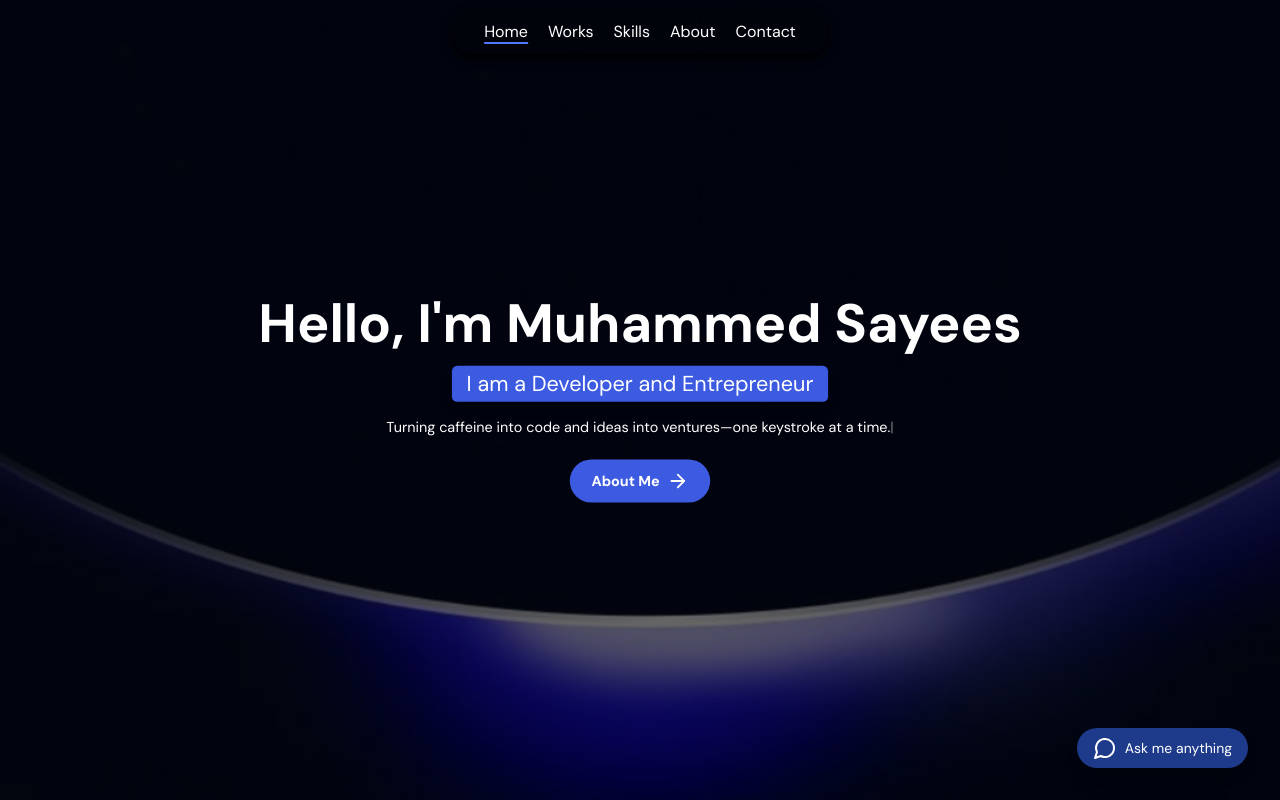
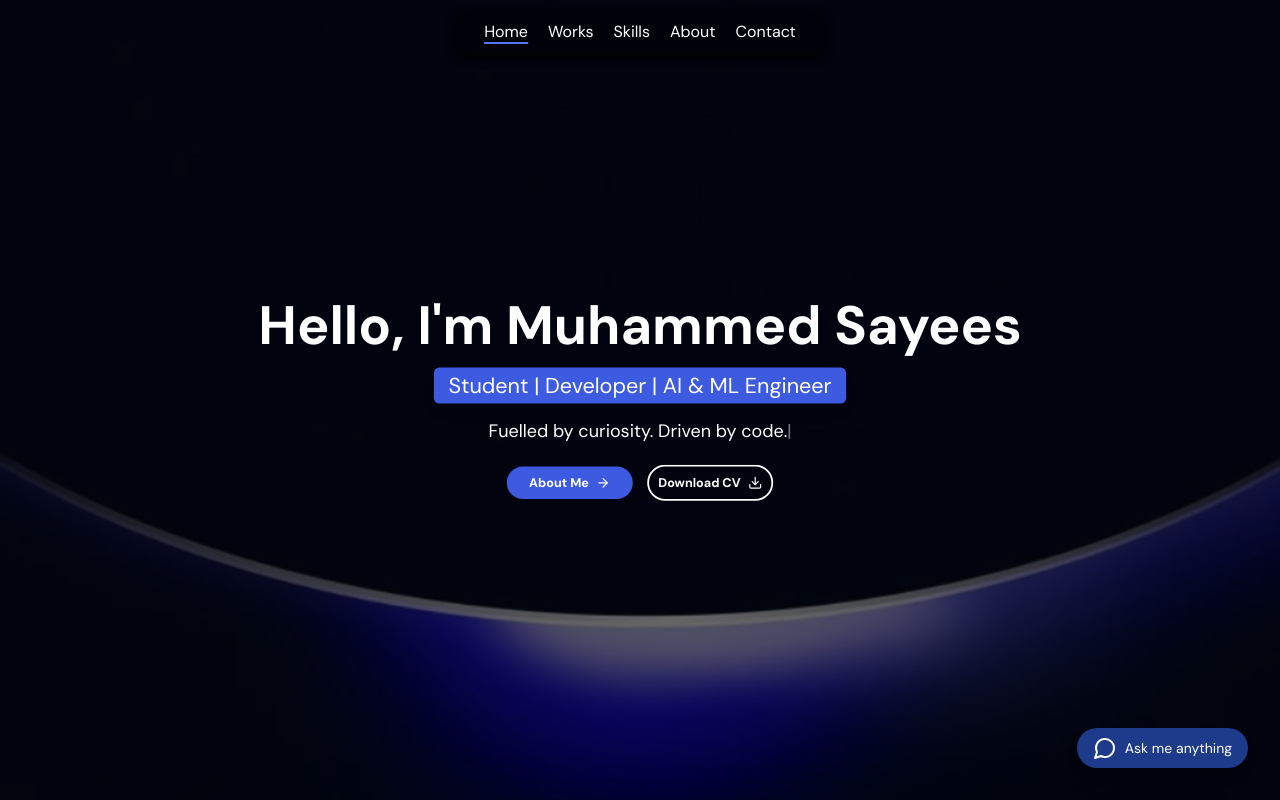
Before and after one commit to sayeesx/portfolio1, a Next.js app: page / in a window 1280 px wide. Built offline with nearby package versions, Linux system fonts and the light colour scheme.

Commit message:
index page

```diff
--- a/pages/index.js
+++ b/pages/index.js
@@ -5,7 +5,7 @@ import { useEffect, useState } from 'react'
 import { usePathname } from 'next/navigation'
 import Layout from '../components/Layout'
 import Link from 'next/link'
-import { ArrowRight } from 'lucide-react'
+import { ArrowRight, Download } from 'lucide-react'
 import SmileyLoader from '../components/SmileyLoader'
 import ChatWidget from '../components/chatWidget'
 import TypeWriter from '../components/TypeWriter'
@@ -89,26 +89,43 @@ export default function Component() {
       >
         <div className="flex flex-col items-center gap-4 mb-4">
           <h1 className="text-3xl md:text-6xl font-bold text-white">Hello, I&apos;m Muhammed Sayees</h1>
-          <p className="text-lg md:text-2xl bg-[#3d5be0] text-white px-4 py-1 rounded-md whitespace-nowrap shadow-lg">
-            I am a Developer and Entrepreneur
+          <p className="text-lg md:text-2xl bg-[#3d5be0] text-white px-4 py-1 rounded-md whitespace-nowrap shadow-lg animate-slideIn">
+            Student | Developer | AI & ML Engineer
           </p>
         </div>
 
         <div>
-          <p className="max-w-2xl mx-auto mb-4 text-white">
-            <TypeWriter text="Turning caffeine into code and ideas into ventures—one keystroke at a time." delay={30} />
+          <p className="max-w-2xl mx-auto mb-4 text-white text-xl md:text-1.5xl">
+            <TypeWriter text="Fuelled by curiosity. Driven by code." delay={30} />
           </p>
         </div>
 
-        {/* About Me button */}
-        <div className="flex flex-col items-center w-full max-w-4xl px-4 mt-2 gap-6">
+        {/* About Me button and Download CV buttons */}
+        <div className="flex flex-row items-center justify-center w-full max-w-4xl px-4 mt-2 gap-4">
           <Link
             href="/aboutme"
-            className="bg-[#3d5be0] text-white px-6 py-3 rounded-full font-semibold transition-all duration-300 ease-in-out flex items-center group hover:scale-105"
+            className="w-[140px] bg-[#3d5be0] text-white px-4 py-2 rounded-full font-semibold transition-all duration-300 ease-in-out flex items-center justify-center group hover:scale-105"
           >
-            <span className="text-white">About Me</span>
-            <ArrowRight className="ml-2 text-white transition-all duration-300 ease-in-out transform group-hover:translate-x-1" />
+            <span className="text-white text-sm flex items-center">
+              About Me
+              <ArrowRight className="ml-2 w-4 h-4 text-white transition-all duration-300 ease-in-out transform group-hover:translate-x-1" />
+            </span>
           </Link>
+
+          <button
+            onClick={() => {
+              window.open('/MUHAMMED_SAYEES_CV.pdf', '_blank');
+            }}
+            className="w-[140px] border-2 border-white text-white px-4 py-2 rounded-full font-semibold transition-all duration-300 ease-in-out flex items-center justify-center group hover:scale-105 hover:border-[#3d5be0] relative"
+          >
+            <span className="text-white text-sm flex items-center whitespace-nowrap">
+              Download CV
+              <Download className="ml-2 w-4 h-4 text-white transition-all duration-300 ease-in-out transform group-hover:translate-y-0.5" />
+            </span>
+            <div className="absolute -bottom-8 left-1/2 transform -translate-x-1/2 bg-black text-white px-3 py-1 rounded text-xs opacity-0 group-hover:opacity-100 transition-opacity duration-300 whitespace-nowrap">
+              CV is of May 2025
+            </div>
+          </button>
         </div>
       </div>
 
@@ -116,6 +133,38 @@ export default function Component() {
       <div className="z-[99999] relative">
         <ChatWidget />
       </div>
+
+      <style jsx>{`
+        @keyframes borderAnimation {
+          0% {
+            transform: scale(1.05);
+            opacity: 0;
+          }
+          100% {
+            transform: scale(1);
+            opacity: 1;
+          }
+        }
+
+        .animate-border:hover::after {
+          animation: borderAnimation 0.3s ease-out forwards;
+        }
+
+        @keyframes slideIn {
+          0% {
+            transform: translateY(-20px);
+            opacity: 0;
+          }
+          100% {
+            transform: translateY(0);
+            opacity: 1;
+          }
+        }
+
+        .animate-slideIn {
+          animation: slideIn 0.8s ease-out forwards;
+        }
+      `}</style>
     </Layout>
   )
 }
```
Also changed, not shown: 1 other file (tests, documents, lock files or other folders).
